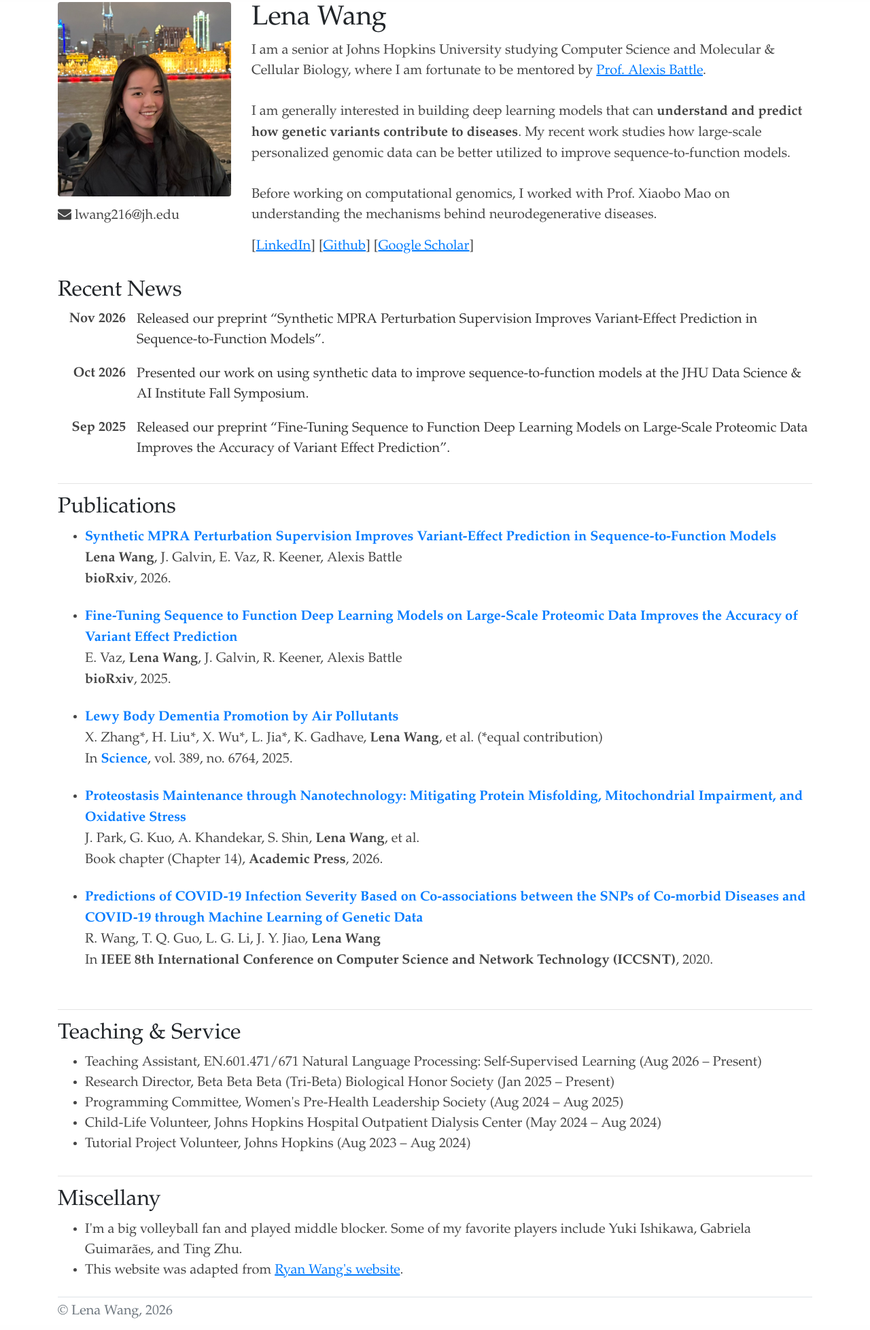
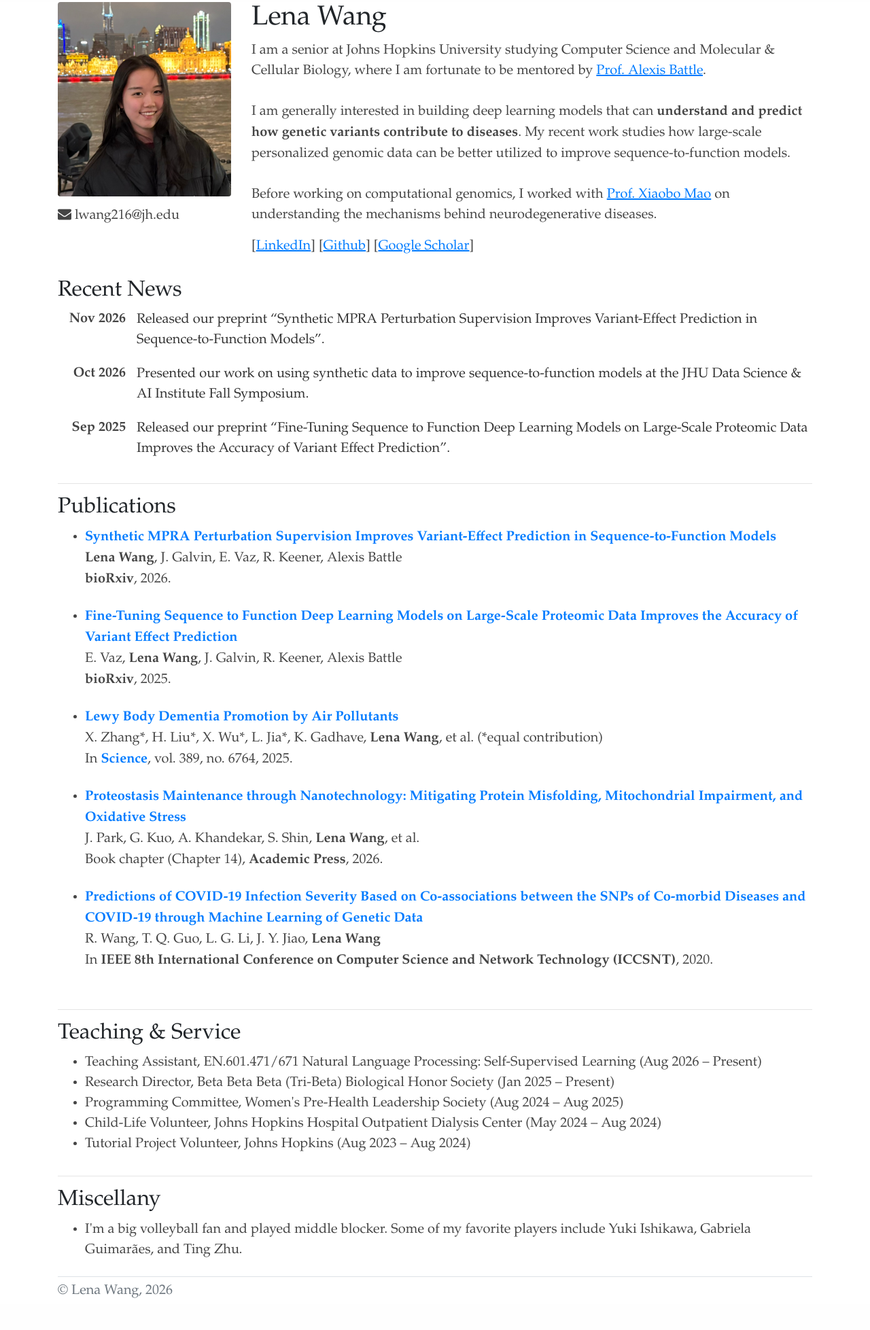
Before and after one commit to lenayqw/lenayqw.github.io, a plain HTML site: page index.html in a window 1280 px wide. Shown: the part 45-2002 px from the top of the page at 68% size. After the commit the page ends 1972 px from the top, so only its background shows below. Drawn offline with nearby package versions, Linux system fonts and the light colour scheme.

Commit message:
Link Mao lab, update miscellany
Co-Authored-By: Claude Fable 5.2 <noreply@anthropic.com>

```diff
--- a/index.html
+++ b/index.html
@@ -43,7 +43,7 @@
                         <br>
                         <br>
 
-                        Before working on computational genomics, I worked with Prof. Xiaobo Mao on understanding
+                        Before working on computational genomics, I worked with <a href="https://www.thedawsonlab.org/mao-lab" target="_blank">Prof. Xiaobo Mao</a> on understanding
                         the mechanisms behind neurodegenerative diseases.
                     </p>
 
@@ -185,9 +185,6 @@
                             I'm a big volleyball fan and played middle blocker.
                             Some of my favorite players include Yuki Ishikawa, Gabriela Guimar&atilde;es, and Ting Zhu.
                         </li>
-                        <li>
-                            This website was adapted from <a href="https://ryanyxw.github.io/" target="_blank">Ryan Wang's website</a>.
-                        </li>
                     </ul>
                 </div>
             </div>
```
